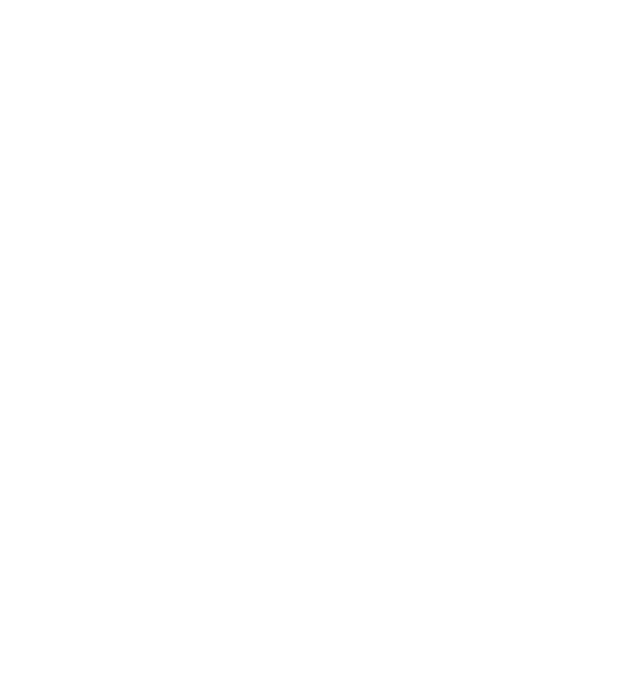
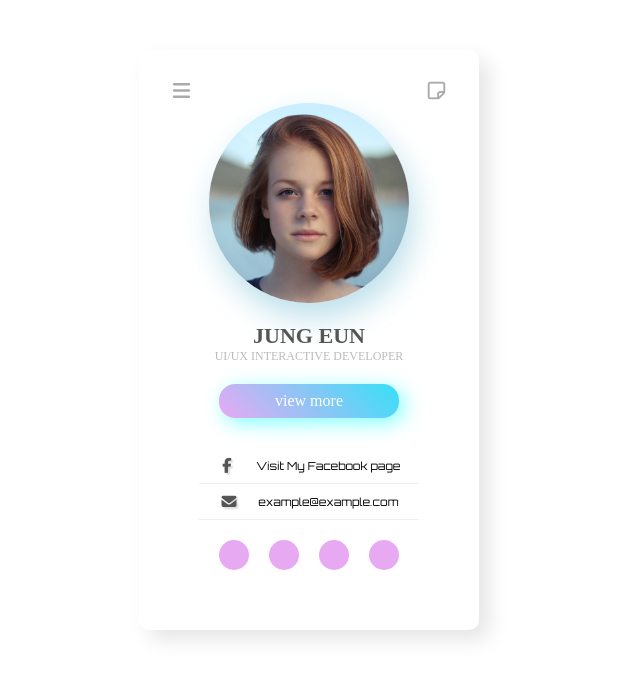
Before and after one commit to pje224/profile_site, a plain HTML site: page index.html in a window 1280 px wide. Shown: the whole page, without its empty margins (331-971 px from the left). Drawn offline with Linux system fonts and the light colour scheme; a web font is replaced by a local one.

Commit message:
html 완성 css 작성 중

```diff
--- a/css/main.css
+++ b/css/main.css
@@ -1,4 +1,5 @@
 @charset "utf-8";
+@import url("https://fonts.googleapis.com/css2?family=Bitcount+Prop+Double:wght@100..900&family=Noto+Sans:ital,wght@0,100..900;1,100..900&family=Orbitron:wght@400..900&display=swap");
 * {
   margin: 0;
   padding: 0;
@@ -12,3 +13,98 @@ a {
   color: #333;
   text-decoration: none;
 }
+/* 전체 영역 */
+section {
+  width: 340px;
+  margin: 50px auto;
+  padding: 30px;
+  background-color: #fff;
+  border-radius: 10px;
+  box-shadow: 10px 10px 20px rgba(0, 0, 0, 0.1);
+}
+/* 상단 메뉴 */
+.menu {
+  display: flex;
+  justify-content: space-between;
+}
+.menu a {
+  color: #aaa;
+  font-size: 20px;
+}
+/* 프로필 */
+.profile {
+  display: flex;
+  align-items: center;
+  flex-direction: column;
+  gap: 20px;
+  padding: 0 30px;
+  text-align: center;
+}
+.profile-image {
+  width: 200px;
+  height: 200px;
+  border-radius: 50%;
+  overflow: hidden;
+  box-shadow: 5px 15px 30px rgba(173, 216, 230, 0.8);
+}
+.profile-image img {
+  width: 100%;
+  transition: all 0.5s;
+}
+.profile-image img:hover {
+  transform: scale(1.2);
+}
+.profile h1 {
+  font-size: 22px;
+  color: #555;
+  text-transform: uppercase;
+}
+.profile p {
+  font-size: 12px;
+  color: #bbb;
+}
+.btn-view {
+  /* display: block; */
+  /* flex 때문에 block을 따로 안해줘서 너비가 적용됨 */
+  width: 180px;
+  padding: 8px 0;
+  border-radius: 16px;
+  color: #fff;
+  background: linear-gradient(45deg, #e8a9f3, #35e0f7);
+  box-shadow: 5px 5px 20px rgba(0, 255, 255, 0.493);
+  /* background-color: aqua; */
+}
+/* 연락처 목록 */
+.link-contact {
+  padding: 30px;
+}
+.contact li {
+  display: flex;
+  align-items: center;
+  justify-content: center;
+  gap: 20px;
+  border-bottom: 1px solid #eee;
+  padding: 10px 0;
+}
+.contact li i {
+  color: #555;
+  font-size: 15px;
+  text-shadow: 2px 2px 2px #ddd;
+}
+.contact li span {
+  font-size: 11px;
+  font-family: "Orbitron", sans-serif;
+}
+/* 멤버별 프로필 링크 */
+.others {
+  display: flex;
+  gap: 20px;
+  justify-content: center;
+  margin-top: 20px;
+}
+.others a {
+  width: 30px;
+  height: 30px;
+  border-radius: 50%;
+  background-color: #e8a9f3;
+}
--- a/index.html
+++ b/index.html
@@ -4,7 +4,15 @@
     <meta charset="UTF-8" />
     <meta name="viewport" content="width=device-width, initial-scale=1.0" />
     <title>profile</title>
-    <link rel="stylesheet" href="css/main.css">
+    <link rel="stylesheet" href="css/main.css" />
+    <!-- 폰트 어썸 -->
+    <link
+      rel="stylesheet"
+      href="https://cdnjs.cloudflare.com/ajax/libs/font-awesome/7.0.0/css/all.min.css"
+      integrity="sha512-DxV+EoADOkOygM4IR9yXP8Sb2qwgidEmeqAEmDKIOfPRQZOWbXCzLC6vjbZyy0vPisbH2SyW27+ddLVCN+OMzQ=="
+      crossorigin="anonymous"
+      referrerpolicy="no-referrer"
+    />
     <link
       rel="icon"
       type="image/png"
@@ -24,5 +32,46 @@
     />
     <link rel="manifest" href="assets/favicon (7)/site.webmanifest" />
   </head>
-  <body></body>
+  <body>
+    <section>
+      <!-- 상단 메뉴 -->
+      <nav class="menu">
+        <a href="#"><i class="fa-solid fa-bars"></i></a>
+        <a href="#"><i class="fa-regular fa-note-sticky"></i></a>
+      </nav>
+      <!-- 프로필 -->
+      <article class="profile">
+        <!-- 이미지 영역 -->
+        <div class="profile-image">
+          <img src="images/member1.jpg" alt="프로필이미지" />
+        </div>
+        <!-- 이름 -->
+        <div class="profile-text">
+          <h1>Jung Eun</h1>
+          <p>UI/UX INTERACTIVE DEVELOPER</p>
+        </div>
+        <a href="#" class="btn-view">view more</a>
+      </article>
+      <!-- 연락처 목록 -->
+      <div class="link-contact">
+        <ul class="contact">
+          <li>
+            <i class="fa-brands fa-facebook-f"></i>
+            <span>Visit My Facebook page</span>
+          </li>
+          <li>
+            <i class="fa-solid fa-envelope"></i>
+            <span>example@example.com</span>
+          </li>
+        </ul>
+        <!-- 멤버별 프로필 링크 -->
+        <nav class="others">
+          <a href="#"></a>
+          <a href="#"></a>
+          <a href="#"></a>
+          <a href="#"></a>
+        </nav>
+      </div>
+    </section>
+  </body>
 </html>
```
Also changed, not shown: images/member1.jpg (added), images/member2.jpg (added), images/member3.jpg (added), images/member4.jpg (added), 1 other file.
